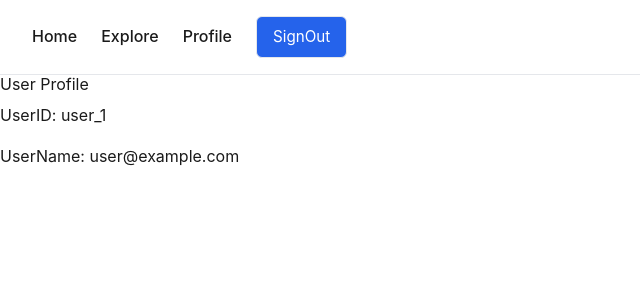
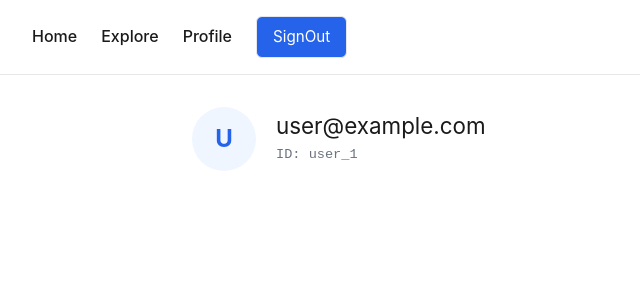
Before and after one commit to Joel101205/TeamUp, a Next.js app: page /profile in a window 1280 px wide. Shown: the top 300 px of the page, without its empty margins (0-640 px from the left). Built offline with nearby package versions, Linux system fonts and the light colour scheme; no server answers; sample sign-in values are in the browser's storage.

Commit message:
[styling] added styling to home, explore and profile

```diff
--- a/app/explore/page.jsx
+++ b/app/explore/page.jsx
@@ -1,16 +1,16 @@
 'use client';
+
 import ExploreActivityList from "@/components/ExploreActivityList";
 
+export default function ExplorePage() {
+    return (
+        <div className="explore-page">
+            <header className="explore-page-header">
+                <h1>Explore</h1>
+                <p className="explore-page-subtitle">Find activities to join near you</p>
+            </header>
 
-export default function ExplorePage() {
-
-
-
-    return (
-    <div>
-      <h1>Explore Page</h1>
-      <p>Welcome to the Explore Page!</p>
-      <ExploreActivityList />
-    </div>
-  );
+            <ExploreActivityList />
+        </div>
+    );
 }
--- a/app/global.css
+++ b/app/global.css
@@ -8,6 +8,113 @@
   --max-width: 960px;
   --color-primary-soft: #eff6ff;
   --color-muted: #6b7280;
+}
+
+/* Home page styles */
+
+.home-page {
+  max-width: var(--max-width);
+  margin: 0 auto;
+  padding: 2rem;
+}
+
+.home-page-header {
+  display: flex;
+  justify-content: space-between;
+  align-items: center;
+  margin-bottom: 2rem;
+  gap: 1rem;
+  flex-wrap: wrap;
+}
+
+.home-page-header h1 {
+  margin-bottom: 0;
+  font-size: 1.75rem;
+}
+
+.create-activity-button {
+  background: var(--color-primary);
+  color: white;
+  border: none;
+  padding: 0.6rem 1.1rem;
+  border-radius: 8px;
+  font-size: 0.9rem;
+  font-weight: 600;
+  cursor: pointer;
+  transition: opacity 0.2s ease, transform 0.15s ease;
+}
+
+/*explore page styles*/
+
+.create-activity-button:hover {
+  opacity: 0.9;
+  transform: translateY(-1px);
+}
+
+.page-loading {
+  padding: 2rem;
+  text-align: center;
+  color: var(--color-muted);
+}
+
+.explore-page {
+  max-width: var(--max-width);
+  margin: 0 auto;
+  padding: 2rem;
+}
+
+.explore-page-header {
+  margin-bottom: 2rem;
+}
+
+.explore-page-header h1 {
+  font-size: 1.75rem;
+  margin-bottom: 0.25rem;
+}
+
+.explore-page-subtitle {
+  color: var(--color-muted);
+  margin-bottom: 0;
+}
+
+/* Profile page styles */
+
+.profile-page {
+  max-width: var(--max-width);
+  margin: 0 auto;
+  padding: 2rem;
+}
+
+.profile-page-header {
+  display: flex;
+  align-items: center;
+  gap: 1.25rem;
+}
+
+.profile-page-header h1 {
+  font-size: 1.4rem;
+  margin-bottom: 0.25rem;
+}
+
+.profile-page-uid {
+  color: var(--color-muted);
+  font-size: 0.85rem;
+  font-family: monospace;
+  margin-bottom: 0;
+}
+
+.profile-avatar {
+  flex-shrink: 0;
+  width: 64px;
+  height: 64px;
+  border-radius: 50%;
+  background: var(--color-primary-soft);
+  color: var(--color-primary);
+  display: flex;
+  align-items: center;
+  justify-content: center;
+  font-size: 1.5rem;
+  font-weight: 700;
 }
 
 /* Activity card */
--- a/app/page.jsx
+++ b/app/page.jsx
@@ -5,7 +5,7 @@ import { auth } from "@/lib/firebase";
 import { signOut } from "firebase/auth";
 import { useRouter } from "next/navigation";
 import { useEffect, useState } from "react";
-import  ActivityCard  from "@/components/ActivityCard"
+import ActivityCard from "@/components/ActivityCard"
 import CreateActivityModal from "@/components/CreateActivityModal"
 import ActivityList from "@/components/ActivityList"
 
@@ -15,34 +15,36 @@ export default function Page() {
 
     const [isCreateActivityModalOpen, setIsCreateActivityModalOpen] = useState(false);
 
-
     useEffect(() => {
         if (!loading && !user) {
             router.push("/login");
         }
         return;
-
     }, [loading, user, router]);
 
     if (loading) {
-        return <p>Loading...</p>
+        return <p className="page-loading">Loading...</p>
     }
 
     if (!user) return null;
 
     return (
-         <div>
-            <h1>Home</h1>
-            <p>UserID: {user.uid}</p>
-
-            <div></div>
+        <div className="home-page">
+            <header className="home-page-header">
+                <h1>Home</h1>
+                <button
+                    className="create-activity-button"
+                    onClick={() => setIsCreateActivityModalOpen(true)}
+                >
+                    + Create new activity
+                </button>
+            </header>
 
             <ActivityList/>
 
-            <button onClick={() => setIsCreateActivityModalOpen(true)}>Create new activity</button>
-
-            {isCreateActivityModalOpen && (<CreateActivityModal onClose={() => setIsCreateActivityModalOpen(false)} />)}
-
-         </div>
+            {isCreateActivityModalOpen && (
+                <CreateActivityModal onClose={() => setIsCreateActivityModalOpen(false)} />
+            )}
+        </div>
     )
 }
--- a/app/profile/page.tsx
+++ b/app/profile/page.tsx
@@ -5,17 +5,21 @@ import { useAuth } from "@/context/AuthContext"
 export default function Page() {
     const {user, loading} = useAuth();
 
+    if (loading) return <div className="page-loading">Loading...</div>;
 
-    if (loading) return <div>Loading...</div>;
-
-    if (!user) return <p>not logged in</p>;
+    if (!user) return <p className="page-loading">Not logged in</p>;
 
     return (
-        <div>
-            <h1>User Profile</h1>
-            <p>UserID: {user.uid}</p>
-            <p>UserName: {user.email}</p>
+        <div className="profile-page">
+            <header className="profile-page-header">
+                <div className="profile-avatar">
+                    {user.email?.[0]?.toUpperCase()}
+                </div>
+                <div>
+                    <h1>{user.email}</h1>
+                    <p className="profile-page-uid">ID: {user.uid}</p>
+                </div>
+            </header>
         </div>
-
     )
 }
```
